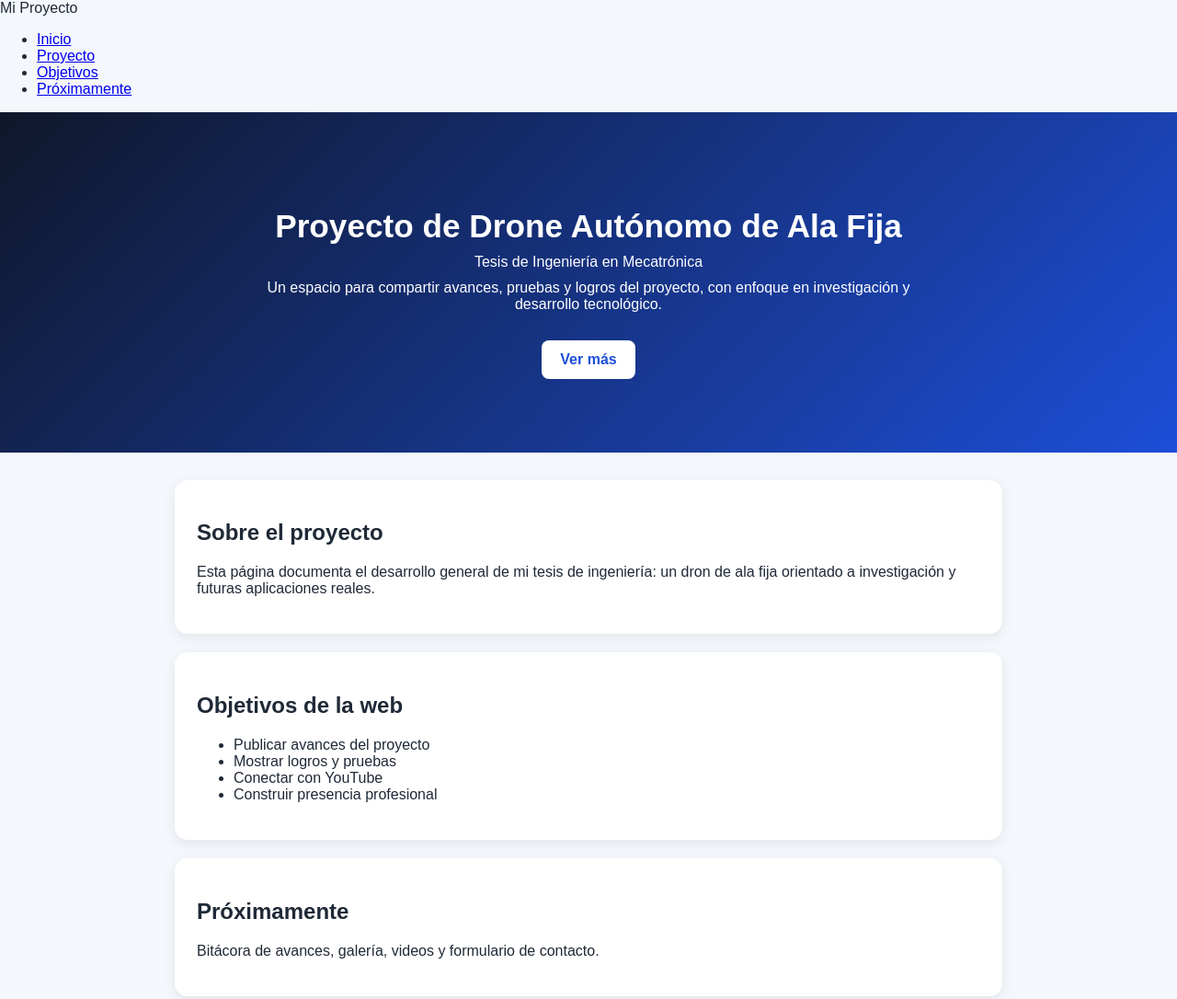
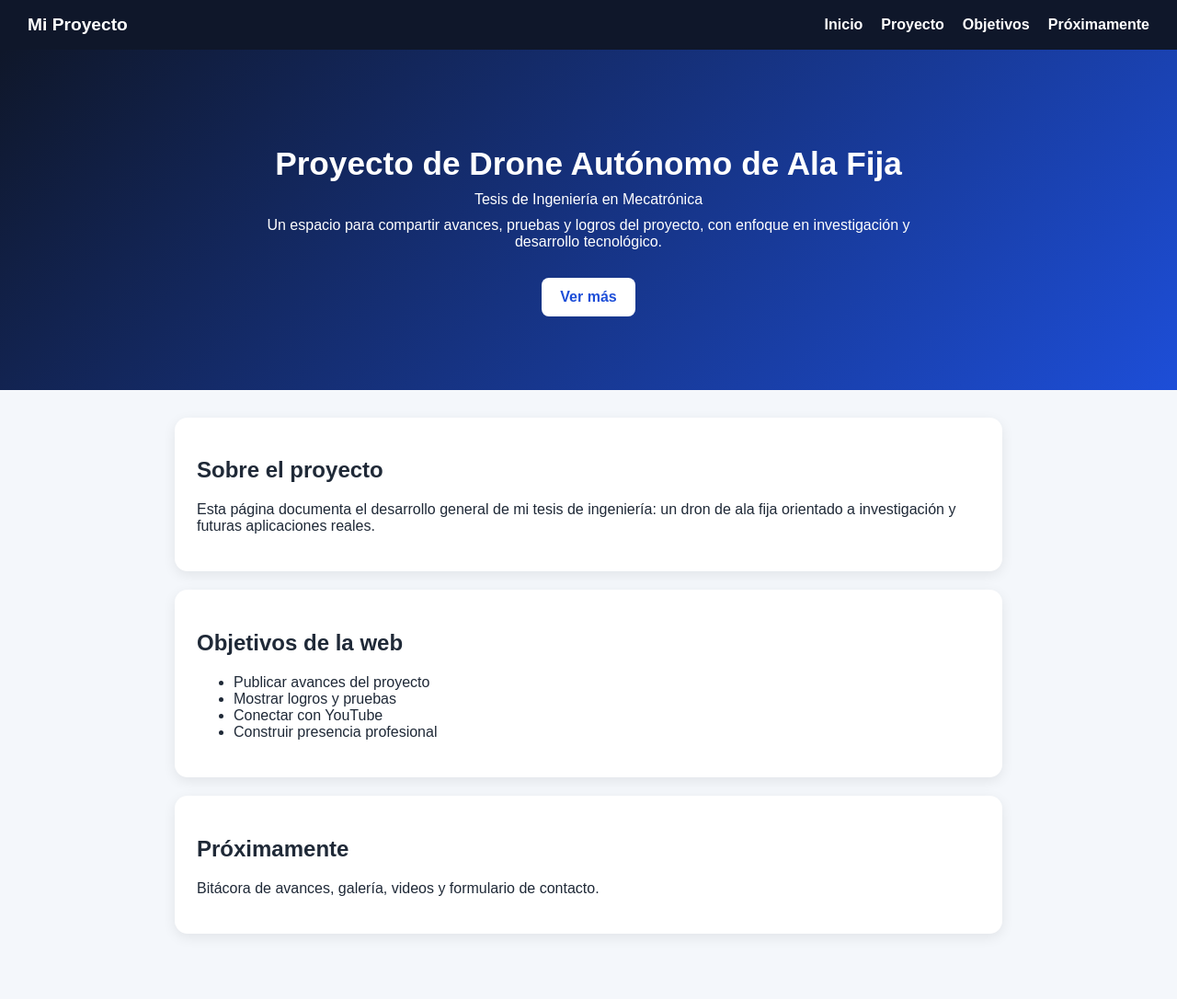
Before and after one commit to Paulo-dev-dron/Aether-dron-dev, a plain HTML site: page index.html in a window 1280 px wide. Shown: the whole page at 92% size. After the commit the page ends 1045 px from the top, so only its background shows below. Drawn offline with Linux system fonts and the light colour scheme.

Commit message:
Update style.css
Modifico estilo para la creación de menú de navegación

```diff
--- a/style.css
+++ b/style.css
@@ -3,6 +3,41 @@ body {
   font-family: Arial, sans-serif;
   background: #f4f7fb;
   color: #1f2937;
+}
+
+.navbar {
+  background: #0f172a;
+  color: white;
+  display: flex;
+  justify-content: space-between;
+  align-items: center;
+  padding: 16px 30px;
+  position: sticky;
+  top: 0;
+  z-index: 1000;
+}
+
+.logo {
+  font-size: 1.2rem;
+  font-weight: bold;
+}
+
+.nav-links {
+  list-style: none;
+  display: flex;
+  gap: 20px;
+  margin: 0;
+  padding: 0;
+}
+
+.nav-links a {
+  color: white;
+  text-decoration: none;
+  font-weight: bold;
+}
+
+.nav-links a:hover {
+  text-decoration: underline;
 }
 
 .hero {
```
